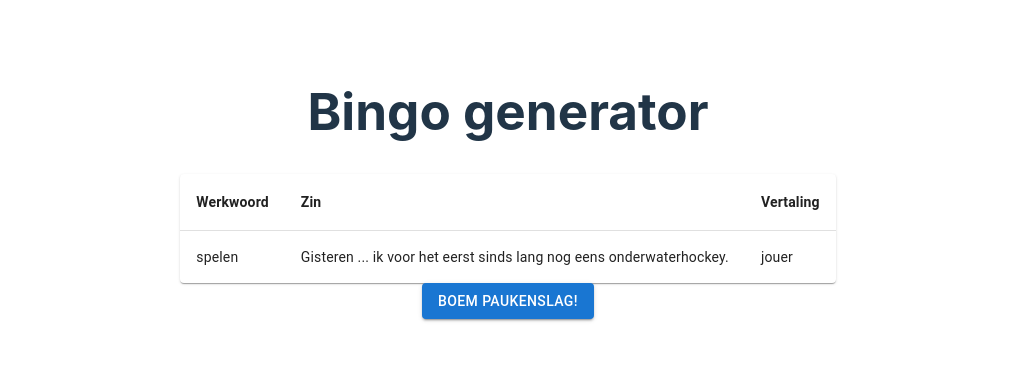
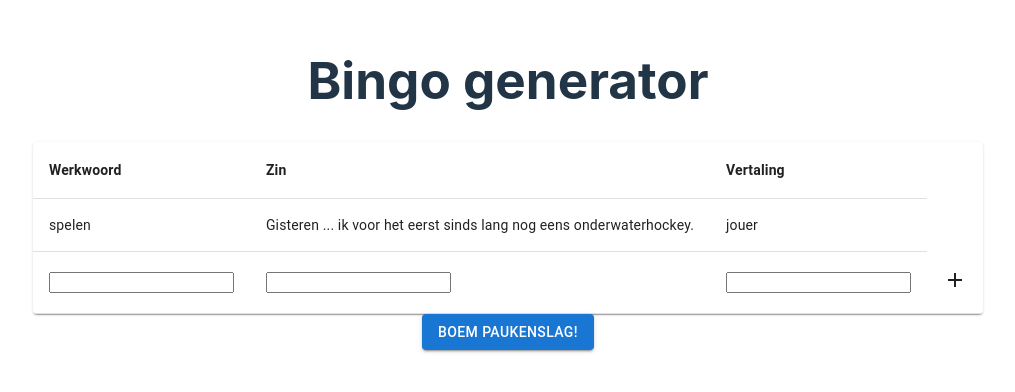
Before and after one commit to bgossele/bingo, a React (Vite) app in the folder bingo/: page / in a window 1280 px wide. Shown: the part 216-608 px from the top of the page, without its empty margins (132-1147 px from the left). Built offline with nearby package versions, Linux system fonts and the light colour scheme.

Commit message:
eerste poging om zinnen toe te voegen

```diff
--- a/bingo/package.json
+++ b/bingo/package.json
@@ -12,6 +12,7 @@
   "dependencies": {
     "@emotion/react": "^11.11.3",
     "@emotion/styled": "^11.11.0",
+    "@mui/icons-material": "^5.15.10",
     "@mui/material": "^5.15.10",
     "react": "^18.2.0",
     "react-dom": "^18.2.0"
--- a/bingo/src/components/BingoInputTabel.tsx
+++ b/bingo/src/components/BingoInputTabel.tsx
@@ -1,3 +1,4 @@
+import AddIcon from '@mui/icons-material/Add';
 import Paper from '@mui/material/Paper';
 import Table from '@mui/material/Table';
 import TableBody from '@mui/material/TableBody';
@@ -5,7 +6,8 @@ import TableCell from '@mui/material/TableCell';
 import TableContainer from '@mui/material/TableContainer';
 import TableHead from '@mui/material/TableHead';
 import TableRow from '@mui/material/TableRow';
-import { BingoZin } from '../types/bingo';
+import { useMemo, useState } from 'react';
+import { BingoInput, BingoZin } from '../types/bingo';
 
 const bingoZinnen: BingoZin[] = [
   {
@@ -17,6 +19,46 @@ const bingoZinnen: BingoZin[] = [
 ];
 
 function BingoInputTabel() {
+  const [input, setInput] = useState<BingoInput>({ werkwoorden: [] });
+  const [nieuwWerkwoord, setNieuwWerkwoord] = useState<string>('');
+  const [nieuweVertaling, setNieuweVertaling] = useState<string>('');
+  const [nieuweZin, setNieuweZin] = useState<string>('');
+
+  const toevoegenMogelijk = useMemo(
+    () => nieuwWerkwoord.length > 0 && nieuweVertaling.length > 0 && nieuweZin.length > 0,
+    [nieuwWerkwoord, nieuweVertaling, nieuweZin],
+  );
+
+  const toevoegen = () => {
+    const newWerkwoord: BingoZin = {
+      infinitief: nieuwWerkwoord,
+      vertaling: nieuweVertaling,
+      zin: nieuweZin,
+      sterkWerkwoord: false,
+    };
+    setInput((prevInput) => ({
+      ...prevInput,
+      werkwoorden: [...prevInput.werkwoorden, newWerkwoord],
+    }));
+    setNieuwWerkwoord('');
+    setNieuweVertaling('');
+    setNieuweZin('');
+  };
+
+  const handleNieuwWerkwoordChange = (event: React.ChangeEvent<HTMLInputElement>) => {
+    setNieuwWerkwoord(event.target.value);
+  };
+
+  const handleZinChange = (event: React.ChangeEvent<HTMLInputElement>) => {
+    setNieuweZin(event.target.value);
+  };
+
+  const handleVertalingChange = (event: React.ChangeEvent<HTMLInputElement>) => {
+    setNieuweVertaling(event.target.value);
+  };
+
+  input.werkwoorden = bingoZinnen;
+
   return (
     <TableContainer component={Paper}>
       <Table sx={{ minWidth: 650 }} aria-label="simple table">
@@ -32,7 +74,7 @@ function BingoInputTabel() {
           </TableRow>
         </TableHead>
         <TableBody>
-          {bingoZinnen.map((row, index) => (
+          {input?.werkwoorden.map((row, index) => (
             <TableRow key={index} sx={{ '&:last-child td, &:last-child th': { border: 0 } }}>
               <TableCell component="th" scope="row">
                 {row.infinitief}
@@ -41,6 +83,20 @@ function BingoInputTabel() {
               <TableCell align="left">{row.vertaling}</TableCell>
             </TableRow>
           ))}
+          <TableRow>
+            <TableCell>
+              <input type="text" value={nieuwWerkwoord} onChange={handleNieuwWerkwoordChange} />
+            </TableCell>
+            <TableCell>
+              <input type="text" value={nieuweZin} onChange={handleZinChange} />
+            </TableCell>
+            <TableCell>
+              <input type="text" value={nieuweVertaling} onChange={handleVertalingChange} />
+            </TableCell>
+            <TableCell>
+              <AddIcon onClick={toevoegen} />
+            </TableCell>
+          </TableRow>
         </TableBody>
       </Table>
     </TableContainer>
--- a/bingo/src/types/bingo.ts
+++ b/bingo/src/types/bingo.ts
@@ -1,6 +1,5 @@
 export type BingoInput = {
-  sterkeWerkwoorden: BingoZin[];
-  zwakkeWerkwoorden: BingoZin[];
+  werkwoorden: BingoZin[];
 };
 
 export type BingoZin = {
```
Also changed, not shown: 1 other file (tests, documents, lock files or other folders).
